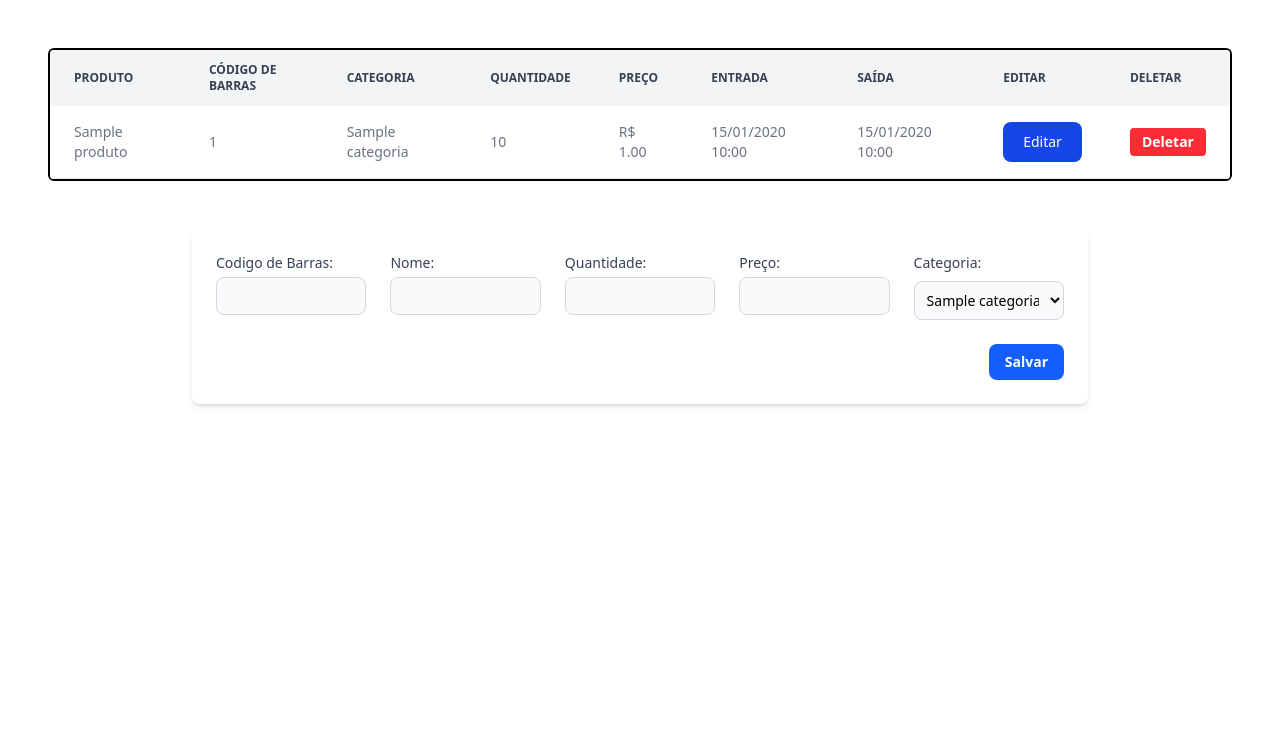
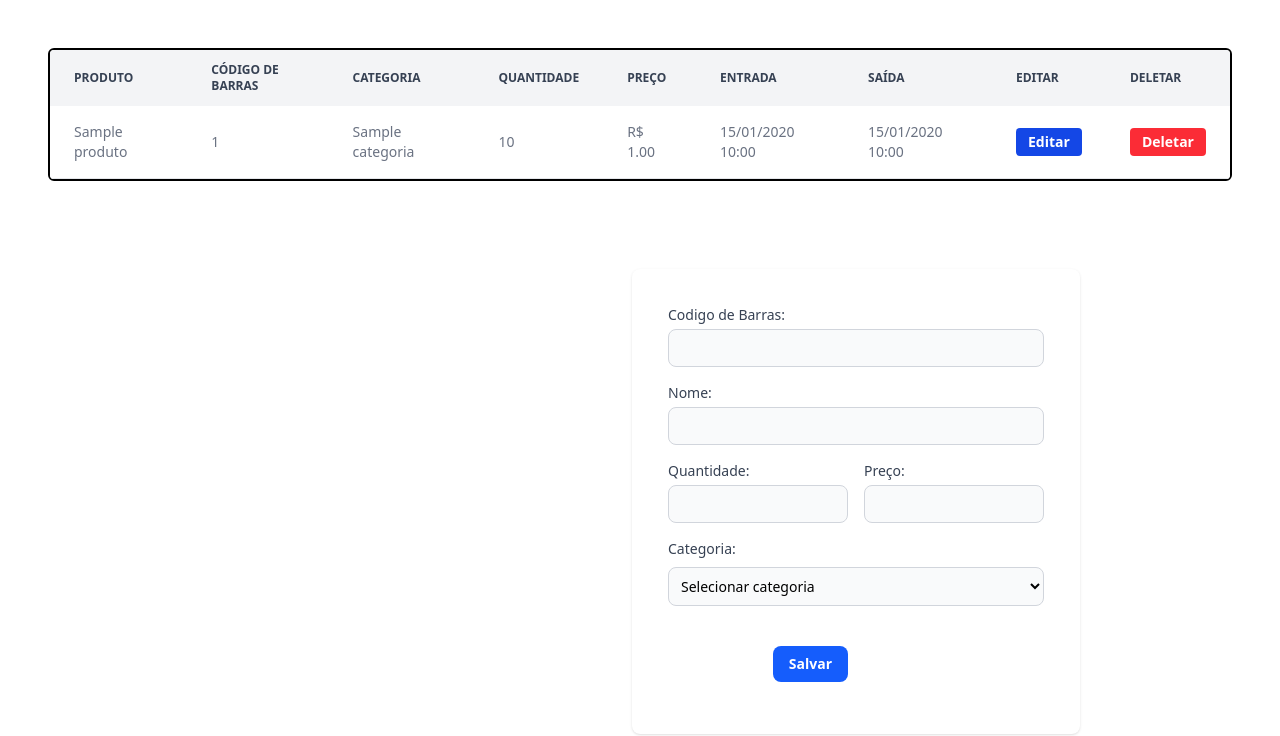
Before and after one commit to Juaoinacio/Estoque, a Django app: page / in a window 1280 px wide. Shown: the part 64-800 px from the top of the page. Run offline with Django 5.2, Linux system fonts and the light colour scheme; tables that the repository leaves empty hold one stand-in row (values such as "Sample post"); parts of the project's set-up code (start-up, migrations or seed data) failed here and were passed over; some libraries are stand-ins or nearby versions.

Commit message:
modificando a tela home

```diff
--- a/home/templates/home.html
+++ b/home/templates/home.html
@@ -37,7 +37,7 @@
                         <td class="px-6 py-4">
 
                             <!-- Modal toggle -->
-                            <button class="block text-white bg-blue-700 hover:bg-blue-800 focus:ring-4 focus:outline-none focus:ring-blue-300 font-medium rounded-lg text-sm px-5 py-2.5 text-center" type="button" id="crud_modall"
+                            <button class="block text-white bg-blue-700 hover:bg-blue-800 font-semibold rounded px-3 py-1 text-center" type="button" id="crud_modall"
                                 data-modal-target="crud-modal"
                                 data-modal-toggle="crud-modal"
                                 data-id="{{ produto.id }}"
@@ -67,45 +67,46 @@
     {% endif %}
 
     <!-- Formulario de produto -->
-
-    <form method="POST" action="{% url 'home' %}" class="p-6 bg-white rounded-lg shadow-md w-full max-w-4xl mx-auto">
+    <div class="flex items-end justify-end">
+        <div class=" bg-white rounded-lg shadow-sm p-4 w-full max-w-md mt-10 mr-50">
+            <form method="POST" action="{% url 'home' %}" class="p-4 md:p-5">
                 {% csrf_token %}
-        <div class="grid grid-cols-5 gap-6">
+                <div class="grid gap-4 mb-4 grid-cols-2">
                     <!-- Codigo de barras -->
-            <div>
-                <label for="nome1" class="block mb-1 text-sm font-medium text-gray-700">Codigo de Barras:</label>
-                <input type="text" name="cod_barras" id="cod_barras" class="w-full p-2 border border-gray-300 rounded-lg text-sm bg-gray-50 focus:ring-blue-500 focus:border-blue-500">
+                    <div class="col-span-2">
+                        <label for="nome1" class="block mb-1 text-sm font-medium text-gray-700 ">Codigo de Barras:</label>
+                        <input type="text" name="cod_barras" id="cod_barras" class="w-full p-2 border border-gray-300 rounded-lg text-sm bg-gray-50 focus:ring-blue-500 focus:border-blue-500" required="">
                     </div>
 
                     <!-- Nome -->
-            <div>
+                    <div class="col-span-2">
                         <label for="nome2" class="block mb-1 text-sm font-medium text-gray-700">Nome:</label>
-                <input type="text" name="nome" id="nome" class="w-full p-2 border border-gray-300 rounded-lg text-sm bg-gray-50 focus:ring-blue-500 focus:border-blue-500">
+                        <input type="text" name="nome" id="nome" class="w-full p-2 border border-gray-300 rounded-lg text-sm bg-gray-50 focus:ring-blue-500 focus:border-blue-500"required="">
                     </div>
 
                     <!-- Quantidade -->
-            <div>
+                    <div class="col-span-2 sm:col-span-1">
                         <label for="nome3" class="block mb-1 text-sm font-medium text-gray-700">Quantidade:</label>
-                <input type="text" name="quantidade" id="quantidade" class="w-full p-2 border border-gray-300 rounded-lg text-sm bg-gray-50 focus:ring-blue-500 focus:border-blue-500">
+                        <input type="text" name="quantidade" id="quantidade" class="w-full p-2 border border-gray-300 rounded-lg text-sm bg-gray-50 focus:ring-blue-500 focus:border-blue-500"required="">
                     </div>
 
                     <!-- Preço -->
-            <div>
+                    <div class="col-span-2 sm:col-span-1">
                         <label for="nome4" class="block mb-1 text-sm font-medium text-gray-700">Preço:</label>
-                <input type="text" name="preco" id="preco" class="w-full p-2 border border-gray-300 rounded-lg text-sm bg-gray-50 focus:ring-blue-500 focus:border-blue-500">
+                        <input type="text" name="preco" id="preco" class="w-full p-2 border border-gray-300 rounded-lg text-sm bg-gray-50 focus:ring-blue-500 focus:border-blue-500"required="">
                     </div>
 
                     <!-- Categoria, faz um for nas categorias usando select para exibi-las -->
-            <div>
+                    <div class="col-span-2">
                         <label for="categoria" class="block mb-2 text-sm font-medium text-gray-700">Categoria:</label>
                         <select name="id_categoria" id="categoria" class="w-full p-2 border border-gray-300 rounded-lg bg-gray-50 text-sm focus:ring-blue-500 focus:border-blue-500">
+
+                            <option value="" disabled selected>Selecionar categoria</option>
 
                             {% for c in categorias %}
                                 <option value="{{ c.id }}">{{ c.nome }}</option>
                             {% endfor %}
                         </select>
-            </div>
-
                     </div>
 
                     <!-- Botão para enviar os dados de cadastro de produto -->
@@ -114,15 +115,18 @@
                             Salvar
                         </button>
                     </div>
+                </div>
             </form>
+        </div>
+    </div>
 
   <!-- Main modal -->
     <div id="crud-modal" tabindex="-1" aria-hidden="true" class="hidden overflow-y-auto overflow-x-hidden fixed top-0 right-0 left-0 z-50 justify-center items-center w-full md:inset-0 h-[calc(100%-1rem)] max-h-full">
         <div class="relative p-4 w-full max-w-md max-h-full">
             <!-- Modal content -->
-            <div class="relative bg-white rounded-lg shadow-sm dark:bg-gray-700">
+            <div class="relative bg-gray-700 rounded-lg shadow-sm ">
                 <!-- Modal header -->
-                <div class="flex items-center justify-between p-4 md:p-5 border-b rounded-t dark:border-gray-600 border-gray-200">
+                <div class="flex items-center justify-between p-4 md:p-5 border-b rounded-t border-gray-200">
                     <h3 class="text-lg font-semibold text-gray-900 dark:text-white">
                         Edição de produto
                     </h3>
```
Lines whose indentation alone changed are shown as unchanged.
